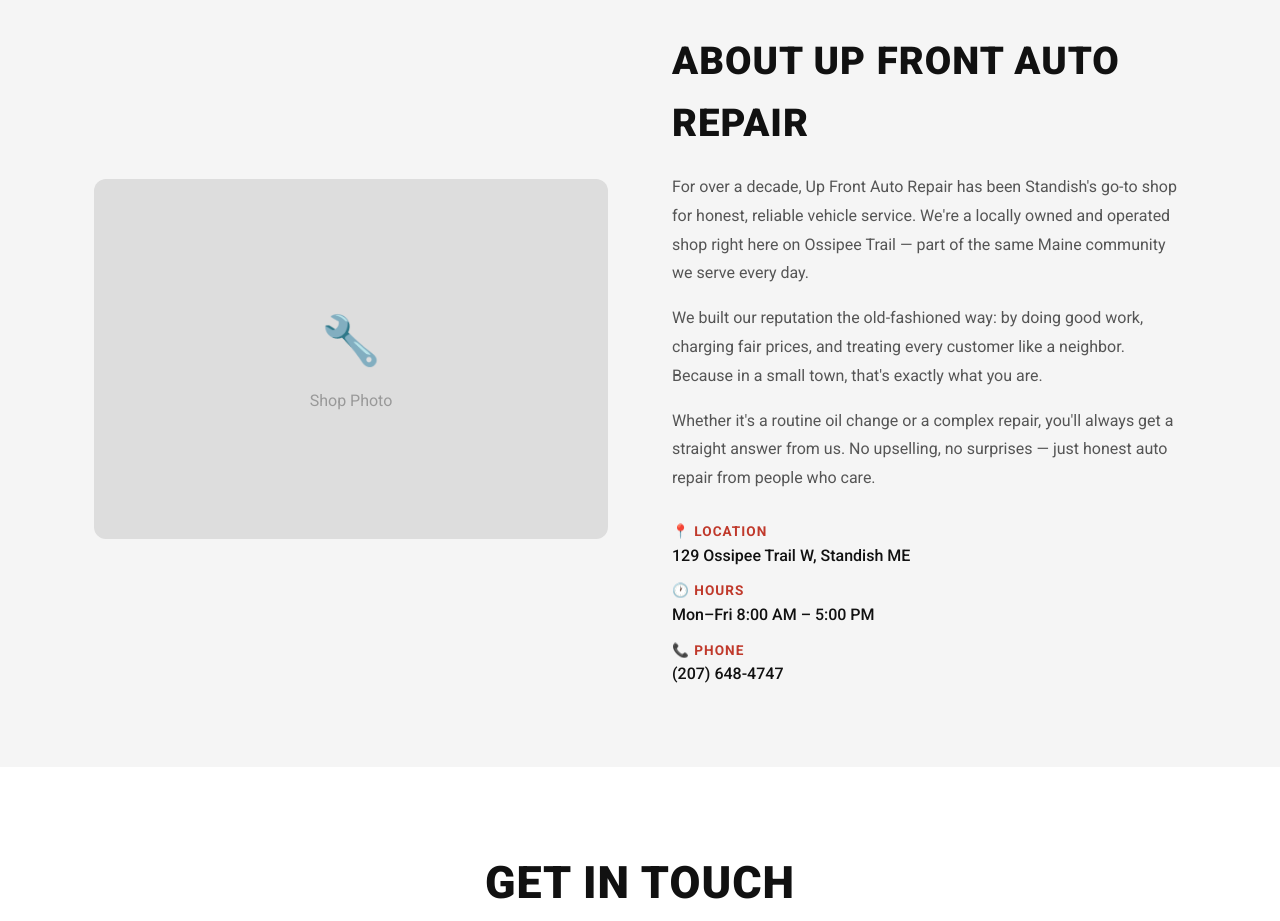
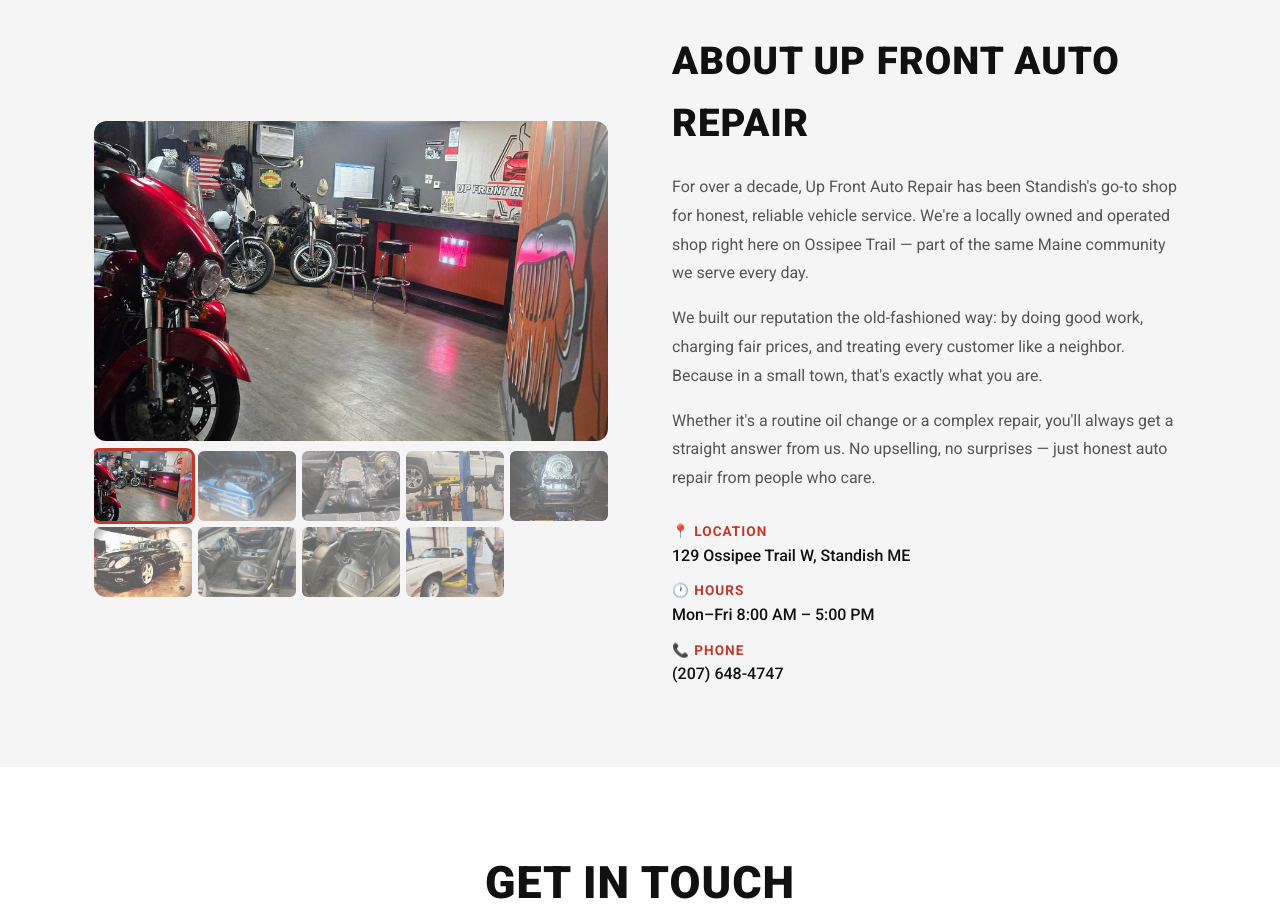
Before and after one commit to clawrenceisthebestboy-dev/upfront-auto-repair, a plain HTML site: page index.html in a window 1280 px wide. Shown: the part 3080-4001 px from the top of the page. Drawn offline with Linux system fonts and the light colour scheme.

Commit message:
feat: add interactive photo gallery to about section

```diff
--- a/index.html
+++ b/index.html
@@ -541,9 +541,21 @@
     <div class="container">
       <div class="about-grid">
         <div class="about-photo">
-          <div class="photo-placeholder">
-            <span>🔧</span>
-            <p>Shop Photo</p>
+          <div class="photo-gallery">
+            <div class="gallery-main">
+              <img src="img/lobby.jpg" alt="Up Front Auto Repair shop" id="galleryMain">
+            </div>
+            <div class="gallery-thumbs">
+              <img src="img/lobby.jpg" alt="Lobby" onclick="setMain(this)" class="thumb active">
+              <img src="img/chevy-truck.jpg" alt="Chevy Truck" onclick="setMain(this)" class="thumb">
+              <img src="img/engine-bay.jpg" alt="Engine Bay" onclick="setMain(this)" class="thumb">
+              <img src="img/silverado-lift.jpg" alt="Silverado on Lift" onclick="setMain(this)" class="thumb">
+              <img src="img/undercarriage.jpg" alt="Undercarriage" onclick="setMain(this)" class="thumb">
+              <img src="img/mercedes.jpg" alt="Mercedes" onclick="setMain(this)" class="thumb">
+              <img src="img/porsche.jpg" alt="Porsche" onclick="setMain(this)" class="thumb">
+              <img src="img/showroom.jpg" alt="Showroom" onclick="setMain(this)" class="thumb">
+              <img src="img/camaro-z28.jpg" alt="Camaro Z28" onclick="setMain(this)" class="thumb">
+            </div>
           </div>
         </div>
         <div class="about-content">
--- a/script.js
+++ b/script.js
@@ -27,3 +27,10 @@
   if (text) text.textContent = isOpen ? 'Open Now · Mon–Fri 8AM–5PM' : 'Closed · Opens Mon 8AM';
 }
 updateOpenStatus();
+
+// Photo gallery
+function setMain(thumb) {
+  document.getElementById('galleryMain').src = thumb.src;
+  document.querySelectorAll('.thumb').forEach(t => t.classList.remove('active'));
+  thumb.classList.add('active');
+}
--- a/styles.css
+++ b/styles.css
@@ -174,3 +174,11 @@
 @media (max-width: 480px) {
   .services-grid, .reviews-grid { grid-template-columns: 1fr; }
 }
+
+/* PHOTO GALLERY */
+.photo-gallery { border-radius: var(--radius); overflow: hidden; }
+.gallery-main img { width: 100%; height: 320px; object-fit: cover; border-radius: var(--radius); margin-bottom: 10px; transition: all 0.3s; }
+.gallery-thumbs { display: grid; grid-template-columns: repeat(5, 1fr); gap: 6px; }
+.thumb { width: 100%; height: 70px; object-fit: cover; border-radius: 6px; cursor: pointer; opacity: 0.6; transition: opacity 0.2s, outline 0.2s; }
+.thumb:hover { opacity: 1; }
+.thumb.active { opacity: 1; outline: 3px solid var(--red); }
```
Also changed, not shown: 2 other files.
